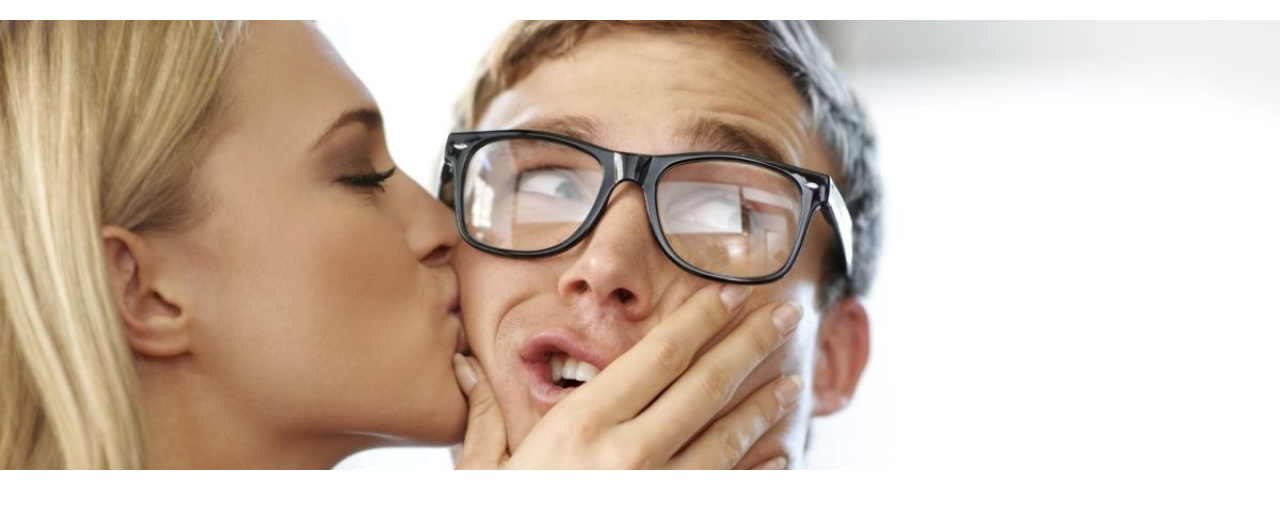
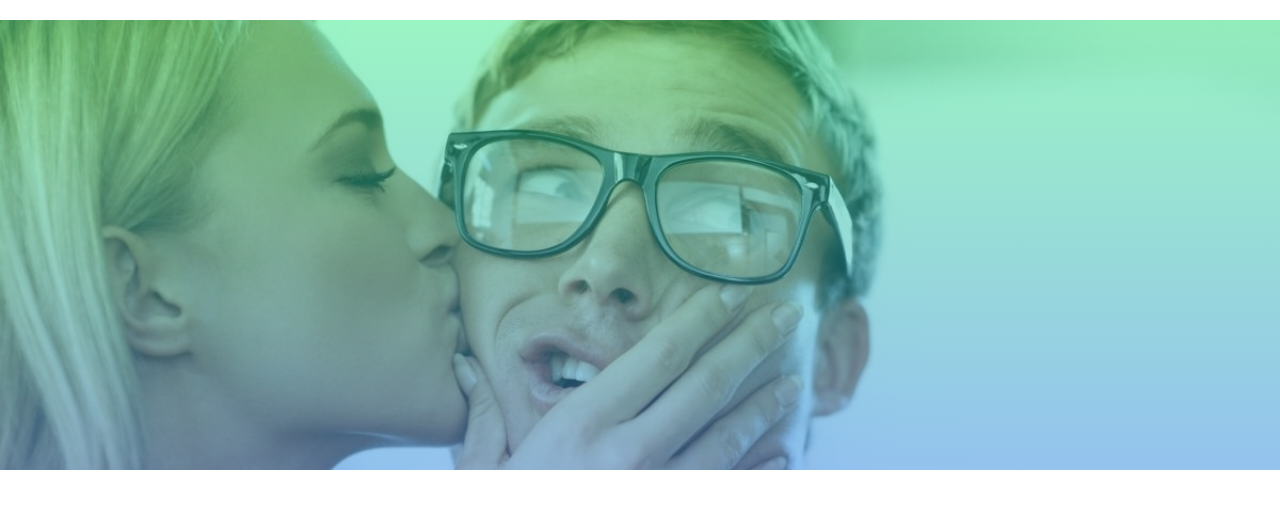
Before and after one commit to Tomwolverine/chemical-connection, a website: page index.html in a window 1280 px wide. Shown: the part 76-589 px from the top of the page. Drawn offline with nearby package versions, Linux system fonts and the light colour scheme.

Commit message:
gradienttoHeader

```diff
--- a/css/styles.css
+++ b/css/styles.css
@@ -12,7 +12,7 @@
   align-items: center;
   text-align: center;
   color: white;
-  background-image: url("/css/header.jpg");
+  background-image: linear-gradient(to bottom, rgba(27, 231, 119, 0.438) 0, rgba(43, 135, 221, 0.507)), url("/css/header.jpg");
   background-size: 100%;
   background-position: center top;
   background-repeat: no-repeat;
```
